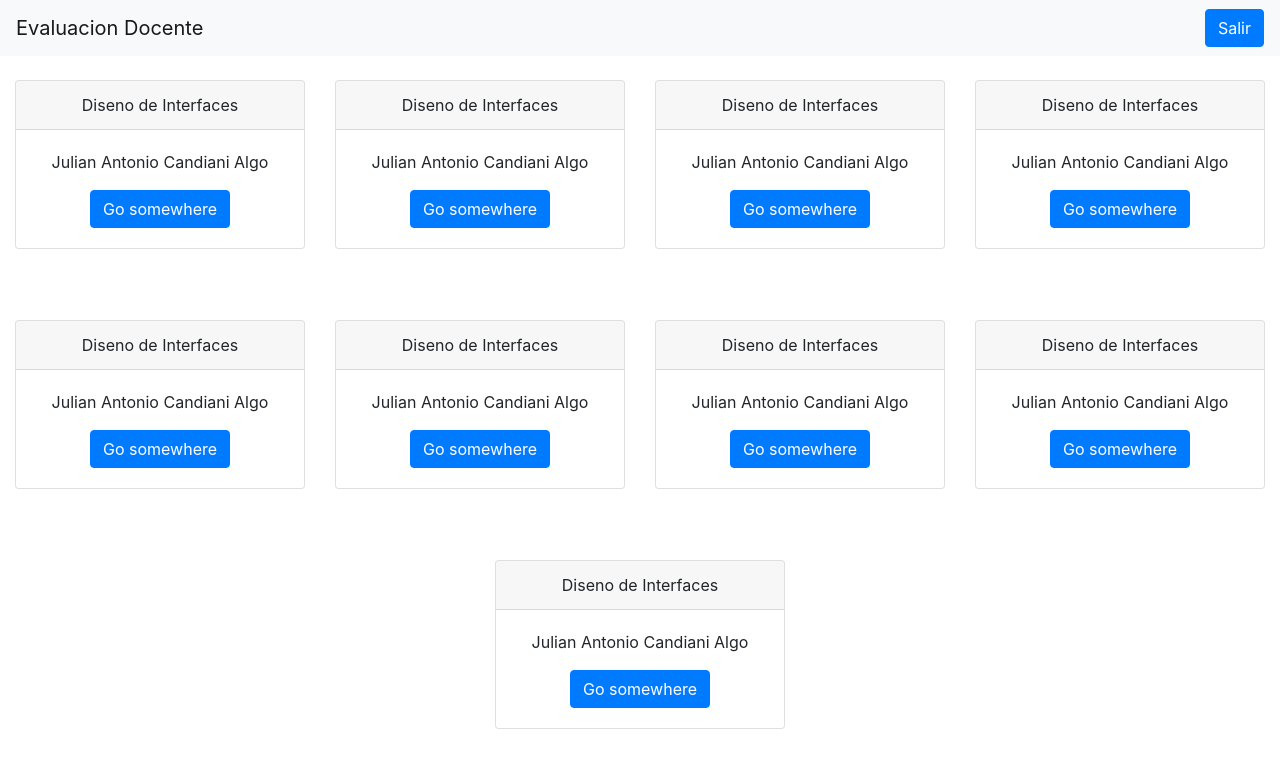
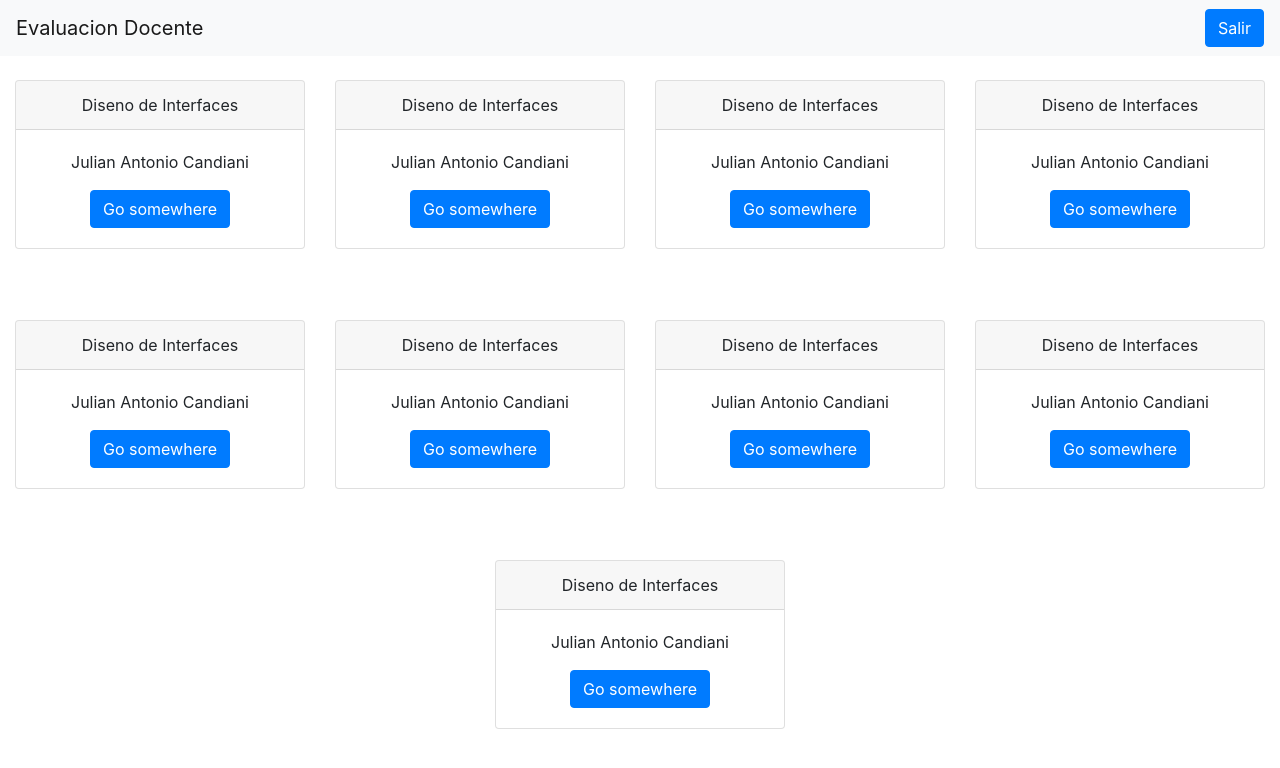
Before and after one commit to PabloFer13/front-avaluacion-docente, a React app: page / in a window 1280 px wide. Both pictures are taken after a click on the button "Log In". Shown: the top 768 px of the page. Built offline with nearby package versions, Linux system fonts and the light colour scheme.

Commit message:
remove mock second last name

```diff
--- a/src/components/Carga/index.js
+++ b/src/components/Carga/index.js
@@ -9,7 +9,7 @@ const Carga = () => (
           Diseno de Interfaces
         </div>
         <div className='card-body'>
-          <p className='card-text'>Julian Antonio Candiani Algo</p>
+          <p className='card-text'>Julian Antonio Candiani</p>
           <a href='/' className='btn btn-primary'>Go somewhere</a>
         </div>
       </div>
@@ -20,7 +20,7 @@ const Carga = () => (
           Diseno de Interfaces
         </div>
         <div className='card-body'>
-          <p className='card-text'>Julian Antonio Candiani Algo</p>
+          <p className='card-text'>Julian Antonio Candiani</p>
           <a href='/' className='btn btn-primary'>Go somewhere</a>
         </div>
       </div>
@@ -31,7 +31,7 @@ const Carga = () => (
           Diseno de Interfaces
         </div>
         <div className='card-body'>
-          <p className='card-text'>Julian Antonio Candiani Algo</p>
+          <p className='card-text'>Julian Antonio Candiani</p>
           <a href='/' className='btn btn-primary'>Go somewhere</a>
         </div>
       </div>
@@ -42,7 +42,7 @@ const Carga = () => (
           Diseno de Interfaces
         </div>
         <div className='card-body'>
-          <p className='card-text'>Julian Antonio Candiani Algo</p>
+          <p className='card-text'>Julian Antonio Candiani</p>
           <a href='/' className='btn btn-primary'>Go somewhere</a>
         </div>
       </div>
@@ -53,7 +53,7 @@ const Carga = () => (
           Diseno de Interfaces
         </div>
         <div className='card-body'>
-          <p className='card-text'>Julian Antonio Candiani Algo</p>
+          <p className='card-text'>Julian Antonio Candiani</p>
           <a href='/' className='btn btn-primary'>Go somewhere</a>
         </div>
       </div>
@@ -64,7 +64,7 @@ const Carga = () => (
           Diseno de Interfaces
         </div>
         <div className='card-body'>
-          <p className='card-text'>Julian Antonio Candiani Algo</p>
+          <p className='card-text'>Julian Antonio Candiani</p>
           <a href='/' className='btn btn-primary'>Go somewhere</a>
         </div>
       </div>
@@ -75,7 +75,7 @@ const Carga = () => (
           Diseno de Interfaces
         </div>
         <div className='card-body'>
-          <p className='card-text'>Julian Antonio Candiani Algo</p>
+          <p className='card-text'>Julian Antonio Candiani</p>
           <a href='/' className='btn btn-primary'>Go somewhere</a>
         </div>
       </div>
@@ -86,7 +86,7 @@ const Carga = () => (
           Diseno de Interfaces
         </div>
         <div className='card-body'>
-          <p className='card-text'>Julian Antonio Candiani Algo</p>
+          <p className='card-text'>Julian Antonio Candiani</p>
           <a href='/' className='btn btn-primary'>Go somewhere</a>
         </div>
       </div>
@@ -97,7 +97,7 @@ const Carga = () => (
           Diseno de Interfaces
         </div>
         <div className='card-body'>
-          <p className='card-text'>Julian Antonio Candiani Algo</p>
+          <p className='card-text'>Julian Antonio Candiani</p>
           <a href='/' className='btn btn-primary'>Go somewhere</a>
         </div>
       </div>
```
